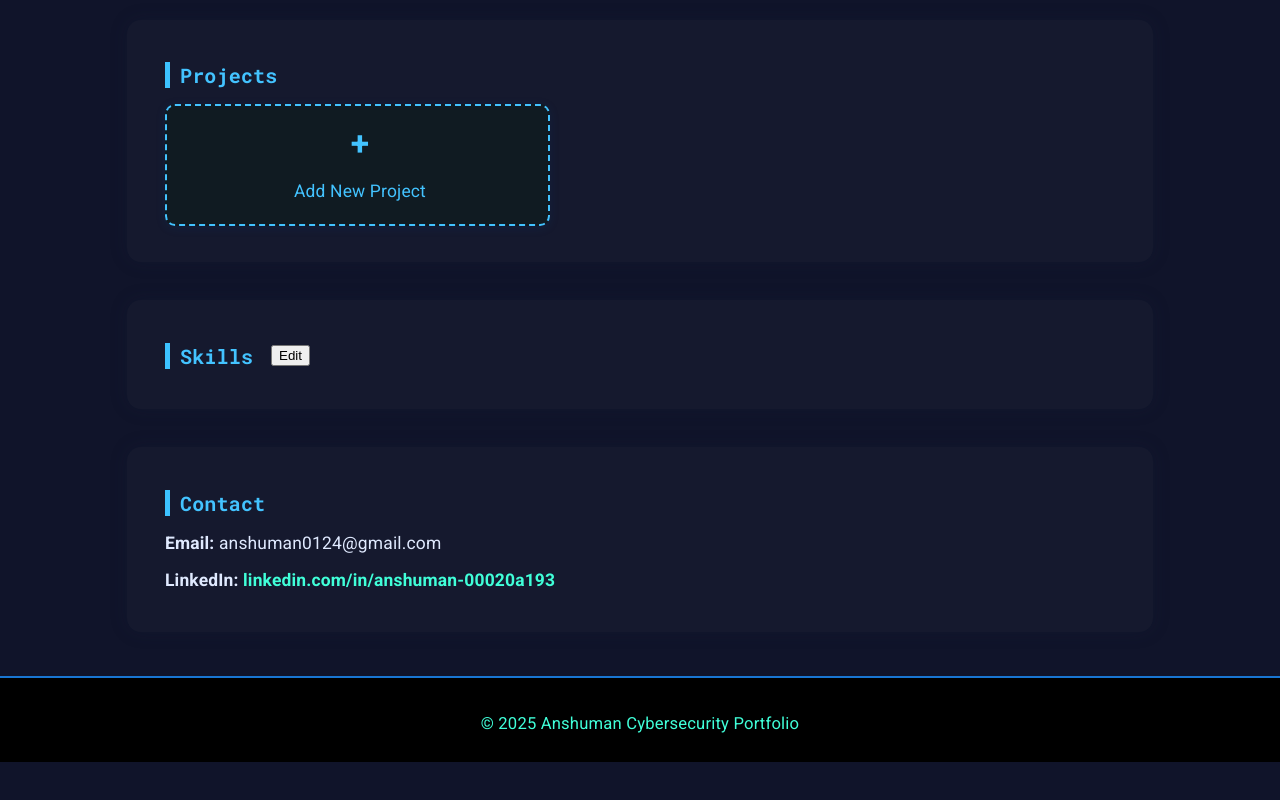
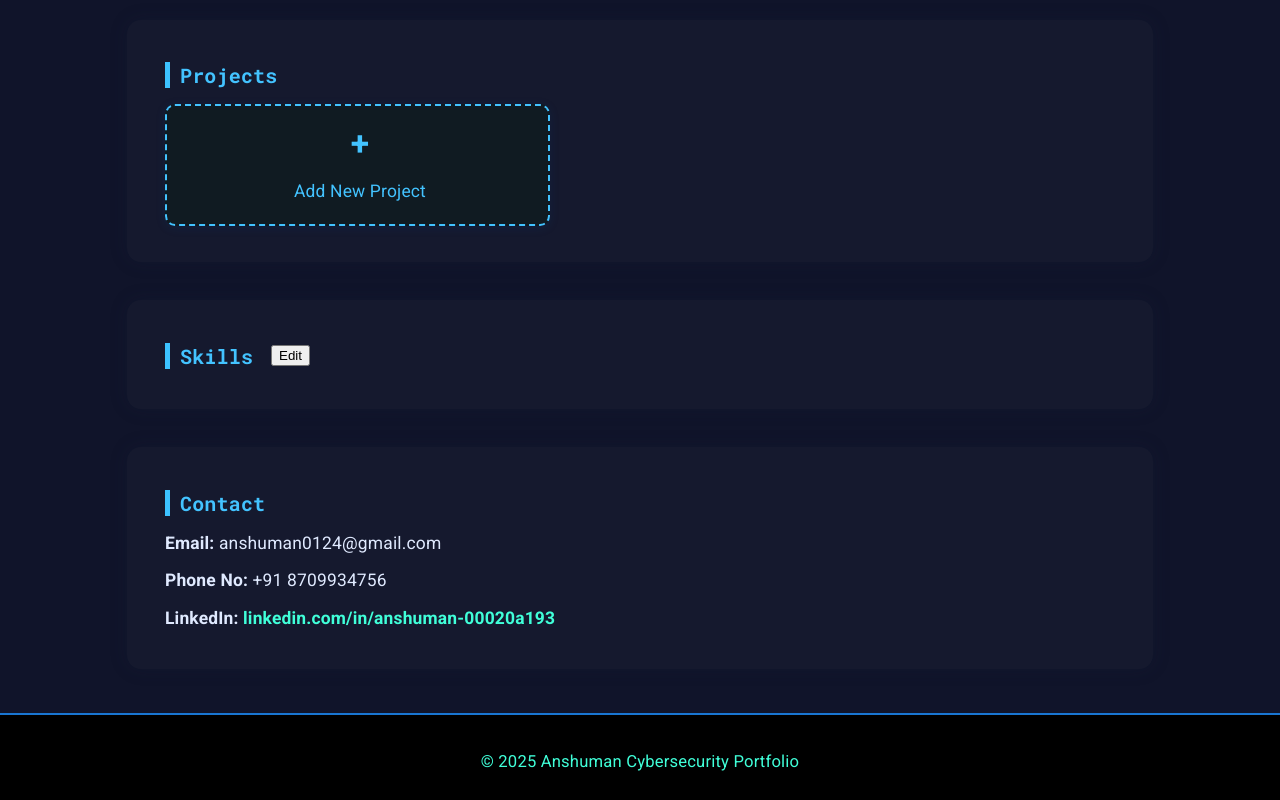
Before and after one commit to 98anshuman/MyPorfolio, a plain HTML site: page index.html in a window 1280 px wide. Shown: the part 988-1788 px from the top of the page. Before the commit the page ends 1750 px from the top, so only its background shows below. Drawn offline with Linux system fonts and the light colour scheme; no server answers.

Commit message:
Describe your changes

```diff
--- a/index.html
+++ b/index.html
@@ -75,6 +75,7 @@
   <section id="contact">
     <h2>Contact</h2>
     <p><b>Email:</b> anshuman0124@gmail.com</p>
+    <p><b>Phone No:</b> +91 8709934756</p>
     <p><b>LinkedIn:</b>
       <a href="https://www.linkedin.com/in/anshuman-00020a193" target="_blank" rel="noopener" class="linkedin-link">
         linkedin.com/in/anshuman-00020a193
```
